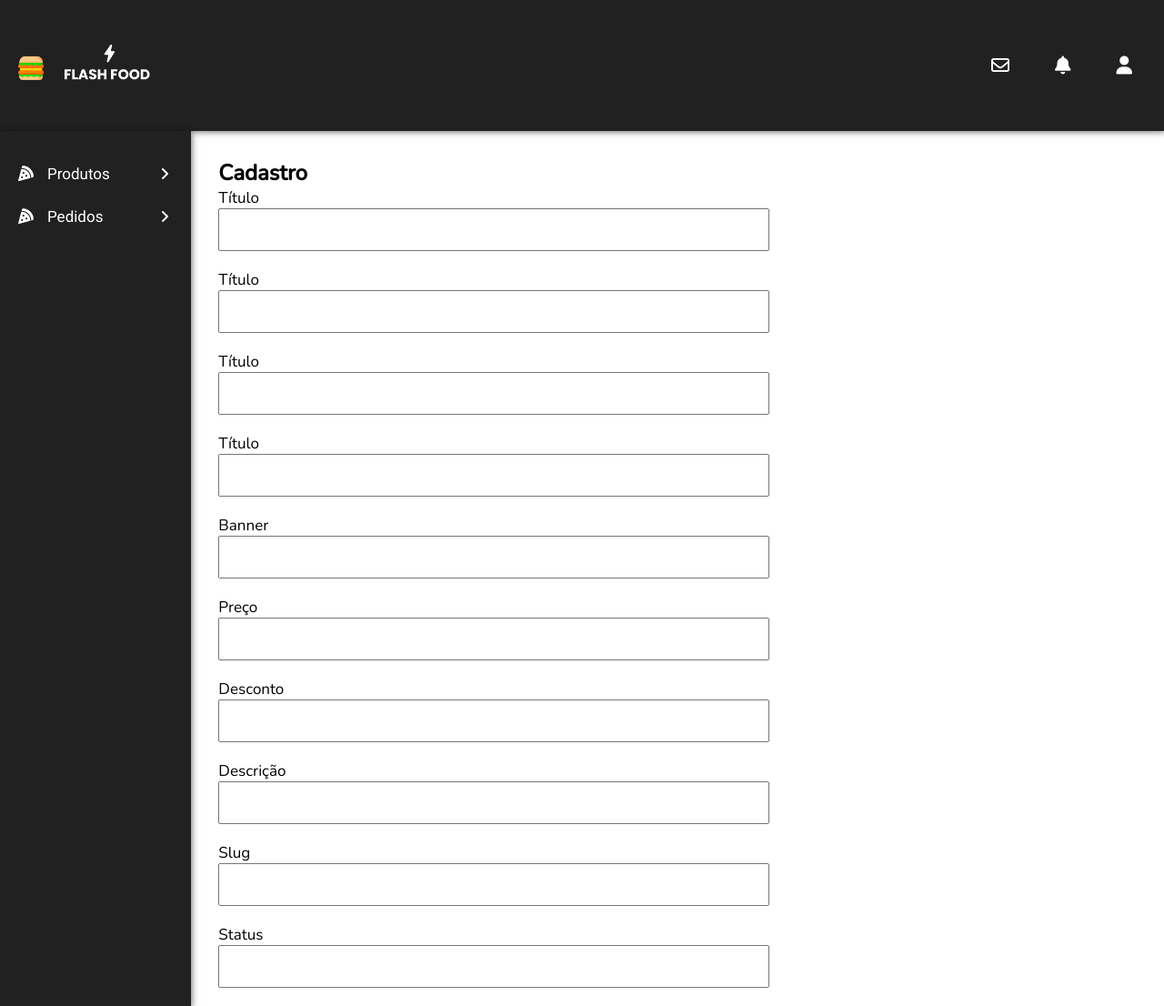
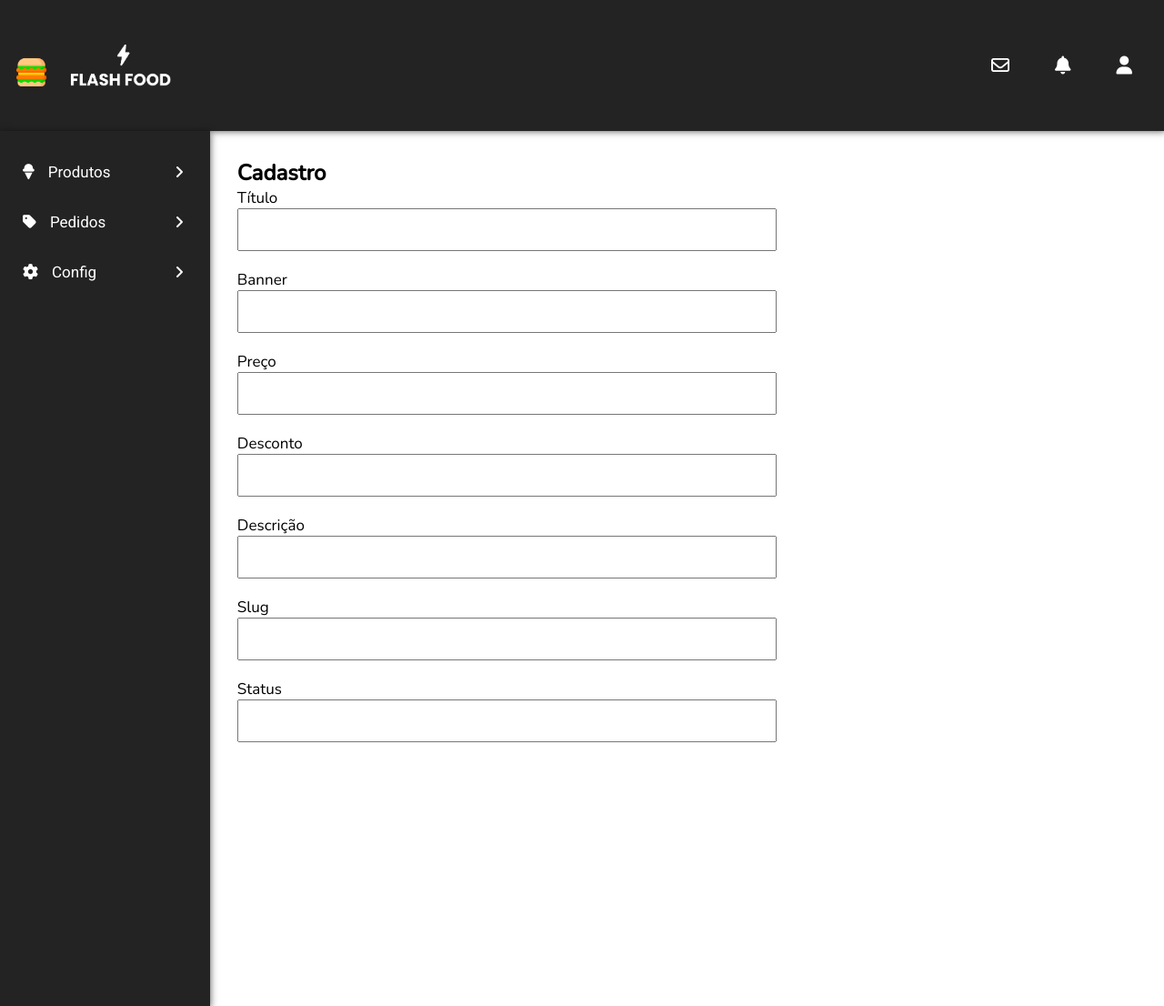
Before and after one commit to ojulio-dev/flashfood, a PHP site: page /ecommerce/ in a window 1280 px wide. Shown: the whole page at 91% size. Run offline with PHP 8.4, Linux system fonts and the light colour scheme; some libraries are stand-ins or nearby versions.

Commit message:
Updated dashboard

```diff
--- a/dashboard/assets/css/style.css
+++ b/dashboard/assets/css/style.css
@@ -17,18 +17,15 @@
     align-items: center;
     height: 13%;
 
-    background-color: #212121;
+    background-color: #232323;
 
     box-shadow: 2px 0 8px rgba(0, 0, 0, 0.7);
 }
 
-.header-image-wrapper {
-    padding: 0 20px;
-    width: 250px;
-}
+.main-dashboard-header img {
+    width: 170px;
 
-.header-image-wrapper img {
-    width: 145px
+    margin: 0 18px;
 }
 
 .main-dashboard-header .header-customer-wrapper {
@@ -50,19 +47,23 @@
 
 .main-dashboard-aside {
     display: flex;
-    width: 250px;
+    width: 280px;
 
     flex-direction: column;
     align-items: center;
 
-    background-color: #212121;
+    background-color: #232323;
     height: 100%;
-    padding: 25px 10px;
+    padding: 20px 10px;
     color: #fff;
 
     overflow-y: auto;
 
     box-shadow: 0 2px 8px rgba(0, 0, 0, 0.7);
+}
+
+.main-dashboard-aside::-webkit-scrollbar{
+    width: 13px;
 }
 
 .dashboard-item-wrapper {
@@ -76,10 +77,9 @@
     flex-direction: column;
     justify-content: space-between;
     width: 100%;
-}
 
-.main-dashboard-aside li {
-    padding: 12px 10px 15px 10px;
+    padding: 15px;
+    margin-bottom: 5px;
 
     cursor: pointer;
 }
@@ -91,9 +91,15 @@
     font-family: 'Roboto';
 }
 
-.main-dashboard-aside .icon-title {
+.main-dashboard-aside h2 .fa-solid {
     margin-right: 15px;
     color: #fff;
+}
+
+.main-dashboard-aside li.active {
+    border-radius: 5px;
+
+    background-color: #383838;
 }
 
 .main-dashboard-aside li.active .arrow-click {
@@ -102,11 +108,10 @@
 
 .main-dashboard-aside .click-wrapper {
     display: none;
-
-    background-color: #fff;
-    margin-top: 15px;
+    margin-top: 1rem;
     font-size: 16px;
-    padding: 15px;
+    padding:5px 15px;
+    padding-left: 32px;
 
     border-radius: 5px;
 }
@@ -114,11 +119,11 @@
 .main-dashboard-aside li.active .click-wrapper {
     display: flex;
     flex-direction: column;
-    gap: 15px;
+    gap: 1rem;
 }
 
 .click-wrapper a {
-    color: #212121;
+    color: #fff;
     text-decoration: none;
 }
 
--- a/dashboard/pages/home/main.php
+++ b/dashboard/pages/home/main.php
@@ -1,21 +1,6 @@
 <h2>Cadastro</h2>
 
 <form action="" class="products-create">
-    <div class="input-create-wrapper">
-        <label for="name">Título</label>
-        <input type="text" name="name" id="name">
-    </div>
-
-    <div class="input-create-wrapper">
-        <label for="name">Título</label>
-        <input type="text" name="name" id="name">
-    </div>
-
-    <div class="input-create-wrapper">
-        <label for="name">Título</label>
-        <input type="text" name="name" id="name">
-    </div>
-
     <div class="input-create-wrapper">
         <label for="name">Título</label>
         <input type="text" name="name" id="name">
--- a/dashboard/pages/partials/aside.php
+++ b/dashboard/pages/partials/aside.php
@@ -2,7 +2,7 @@
     <ul class="dashboard-item-wrapper">
         <li class="dashboard-items">
             <div class="items-wrapper">
-                <h2><i class="fa-solid fa-pizza-slice icon-title"></i>Produtos</h2>
+                <h2><i class="fa-solid fa-ice-cream"></i>Produtos</h2>
 
                 <i class="fa-solid fa-angle-down arrow-click"></i>
             </div>
@@ -15,14 +15,26 @@
 
         <li class="dashboard-items">
             <div class="items-wrapper">
-                <h2><i class="fa-solid fa-pizza-slice icon-title"></i>Pedidos</h2>
+                <h2><i class="fa-solid fa-tag"></i>Pedidos</h2>
 
                 <i class="fa-solid fa-angle-down arrow-click"></i>
             </div>
 
             <div class="click-wrapper">
-                <a href="">Novo Pedido</a>
+                <a href="">Novo</a>
                 <a href="">Listagem</a>
+            </div>
+        </li>
+
+        <li class="dashboard-items">
+            <div class="items-wrapper">
+                <h2><i class="fa-solid fa-gear"></i></i>Config</h2>
+
+                <i class="fa-solid fa-angle-down arrow-click"></i>
+            </div>
+
+            <div class="click-wrapper">
+                <a href="">Config</a>
             </div>
         </li>
     </ul>
--- a/dashboard/pages/partials/header.php
+++ b/dashboard/pages/partials/header.php
@@ -1,7 +1,5 @@
 <header class="main-dashboard-header">
-    <div class="header-image-wrapper">
-        <img src="<?= DIR_IMG ?>/home/flashfood_icon.png" alt="">
-    </div>
+    <img src="<?= DIR_IMG ?>/home/flashfood_icon.png" alt="">
 
     <div class="header-customer-wrapper">
         <i class="fa-regular fa-envelope fa-lg"></i>
```
